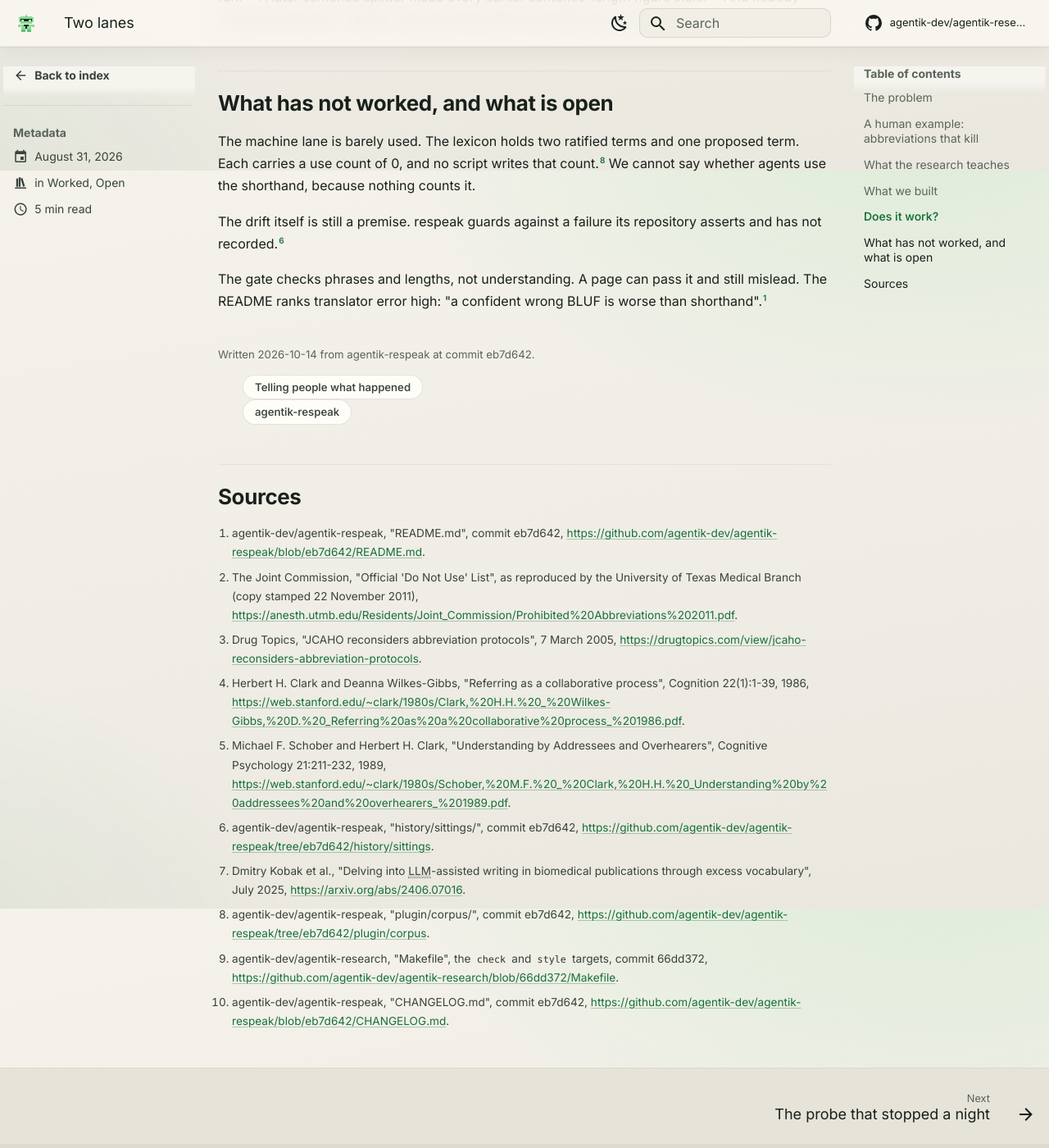
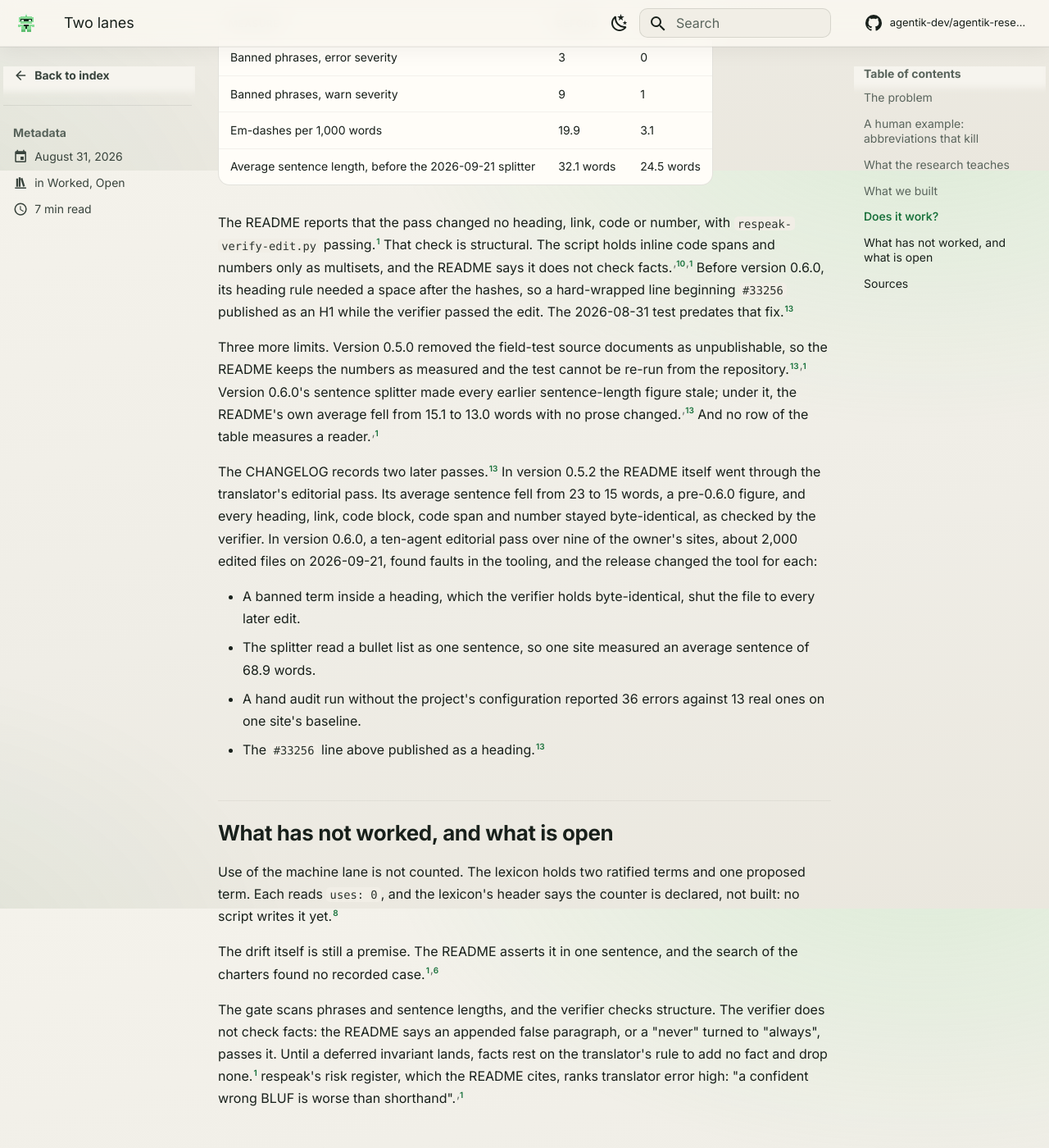
Before and after one commit to agentik-dev/agentik-research, an MkDocs documentation site: the page built from docs/journal/posts/2026-08-31-two-lanes.md, in a window 1280 px wide and 1400 px high, scrolled down 2492 px. Shown: the whole window at 82% size. Built offline with MkDocs 1.6.1 and Material for MkDocs 9.7.7, drawn with Linux system fonts in a browser that asks for light colours; comment, search, counter and statistics services are not loaded; some of the changed text lies outside the part shown.

Commit message:
refute round 2: the two-lanes entry
Drift stated as respeak's premise; the 0.5.2 and 0.6.0 passes counted;
use is not counted; never_compress is instruction-only; the verifier's
multiset check and its #33256 miss; footnotes at c83e9b8.

Co-Authored-By: Claude Opus 5.5 <noreply@anthropic.com>
Claude-Session: https://claude.ai/code/session_01R5RHzc5egLvnAPkepxJvb8

```diff
--- a/docs/journal/posts/2026-08-31-two-lanes.md
+++ b/docs/journal/posts/2026-08-31-two-lanes.md
@@ -4,18 +4,18 @@ date:
 categories:
   - Worked
   - Open
-description: Agents that write to each other drift toward shorthand, and the person reading the run becomes the outsider. respeak splits the lanes and gates the human one. One field test, n=1.
+description: respeak's premise is that agents that write to each other drift toward shorthand, and the person reading the run becomes the outsider. It splits the lanes and gates the human one. One field test, n=1.
 ---
 
 # Two lanes
 
-Agents that write to each other pay for every word, so they compress. A person who reads their notes later can be left outside. agentik-respeak keeps two lanes: governed shorthand between agents, and plain, gated prose for people. One editorial pass on one document is the whole of its evidence, and the drift it answers is not recorded anywhere in its repository's history.
+agentik-respeak starts from a premise: agents that write to each other drift into shorthand, and the person who reads the run is left outside. It keeps two lanes: governed shorthand between agents, and plain, gated prose for people. Its evidence is our use: one field test on one document, then later editorial passes over the owner's sites and over its own README. The README reports no reader study, and a search of the repository's charters found no recorded case of the drift.
 
 <!-- more -->
 
 ## The problem
 
-An unattended run is a chain of sessions handing work to each other through notes, packets and charters. Each token in those notes costs context, so the pressure to compress is built in. respeak's README states the risk in one sentence: "They drift into shorthand, and the person supervising the run becomes the outsider."[^readme]
+In an unattended relay run, one session hands its work to the next. Agents that write to each other spend context on every token, so respeak's README calls the pressure to compress structural. It states the risk in one sentence: "They drift into shorthand, and the person supervising the run becomes the outsider."[^readme]
 
 A note the person cannot read is a run the person cannot audit.[^readme]
 
@@ -29,24 +29,24 @@ The ban did not start that narrow. The accreditor's first goal called for elimin
 
 The [telling-people chapter](../../field/telling-people.md) finds the premise rests on human pairs, not on agents. Herbert Clark and Deanna Wilkes-Gibbs had pairs describe the same abstract figures over six rounds; the words per figure fell from 41 to 8.[^clark] People who overheard the whole conversation matched the figures 88 percent of the time, against 99 for the partner. Overhearers who joined late averaged 68 percent.[^schober] A private shorthand works inside the pair and costs everyone else.
 
-No source records an agent dialect locking a person out, and a search of respeak's own history found no such incident.[^chapter] What the field has measured is the human lane's other failure: machine prose has tells. In 2024 biomedical abstracts, "delves" appeared 28.0 times as often as expected, and at least 13.5 percent of the abstracts were processed with a language model.[^kobak]
+No source records an agent dialect locking a person out. A search of respeak's 41 working-session charters found no such case either; that is a negative result, not proof.[^chapter] What the field has measured is the human lane's other failure: machine prose has tells. In 2024 biomedical abstracts, "delves" appeared 28.0 times as often as expected, and at least 13.5 percent of the abstracts were processed with a language model.[^kobak]
 
 ## What we built
 
 respeak keeps the two lanes apart.[^readme]
 
-- **The machine lane.** Agents may use only shorthand that a person has ratified in a lexicon, and write everything else in full. Entries are proposed, ratified or retired, never silently edited. Error messages, security findings, a user's quotes and numbers with units are never compressed.
-- **The human lane.** A translator renders the work for a person in one of three modes: eli5 for a newcomer, bluf for a manager, technical for a peer engineer. Every mode passes the same gate: 234 banned phrases in 22 categories, 96 of them errors, and 60 replacement rules.[^corpus]
+- **The machine lane.** Agents may use only shorthand that a person has ratified in a lexicon, and write everything else in full. Nothing intercepts their traffic: each session loads a digest of the lexicon through a CLAUDE.md import. Entries are proposed, ratified or retired, never silently edited.[^readme] A `never_compress` list names the classes to keep verbatim, among them error messages, security findings, a user's quotes and numbers with units. The list is instruction-only: the translator's prompt names it and no script checks it, though the verifier holds numbers across an editorial pass.[^config]
+- **The human lane.** A translator renders the work for a person in one of three modes: eli5 for a newcomer, bluf for a manager, technical for a peer engineer.[^readme][^config] Every mode passes the same style gate: 234 banned phrases in 22 categories, 96 of them errors, and 60 replacement rules.[^corpus]
 
 The README names the two alternatives it rejects. Forcing prose on agents pays the attention cost on every message. Letting the dialect drift gives up auditing your own automation.[^readme]
 
-This site runs the same gate: its `make check` runs `make style`, which calls respeak's check on every page.[^makefile]
+This site runs respeak's gate on its own pages: `make check` runs `make style`, which calls respeak's `respeak-check.sh` on `docs/**/*.md` and `README.md`.[^makefile][^siteconfig] It is not quite the same gate. respeak ships an empty `gate.allow` list.[^config] This site's list skips two corpus rules of error severity, `delve` and `synerg(y|ies|istic)`, because cited paper titles carry those words.[^siteconfig][^corpus]
 
 ## Does it work?
 
 <div class="ak-verdict" markdown>
 
-<span class="ev ev-our-use">our use</span> One field test, n=1: one editorial pass over one 4,000-word internal design document. The README calls the numbers "sizing evidence, not a benchmark".
+<span class="ev ev-our-use">our use</span> One field test, n=1: one editorial pass over one 4,000-word internal design document, which the README calls "sizing evidence, not a benchmark". The CHANGELOG adds a pass over the README and a ten-agent pass over about 2,000 files of the owner's sites, which found faults in the tooling. The README reports no reader study.
 
 </div>
 
@@ -57,19 +57,28 @@ The README's own table:[^readme]
 | Banned phrases, error severity | 3 | 0 |
 | Banned phrases, warn severity | 9 | 1 |
 | Em-dashes per 1,000 words | 19.9 | 3.1 |
-| Average sentence length | 32.1 words | 24.5 words |
+| Average sentence length, before the 2026-09-21 splitter | 32.1 words | 24.5 words |
 
-The pass changed no heading, link, code or number, and the verifier proves that.[^readme] Three limits weaken the rest. The source documents were removed as unpublishable, so the test cannot be re-run.[^changelog] A later sentence splitter made every earlier sentence-length figure stale.[^changelog] And nobody measured whether a reader understood the after-text better than the before.
+The README reports that the pass changed no heading, link, code or number, with `respeak-verify-edit.py` passing.[^readme] That check is structural. The script holds inline code spans and numbers only as multisets, and the README says it does not check facts.[^verify][^readme] Before version 0.6.0, its heading rule needed a space after the hashes, so a hard-wrapped line beginning `#33256` published as an H1 while the verifier passed the edit. The 2026-08-31 test predates that fix.[^changelog]
+
+Three more limits. Version 0.5.0 removed the field-test source documents as unpublishable, so the README keeps the numbers as measured and the test cannot be re-run from the repository.[^changelog][^readme] Version 0.6.0's sentence splitter made every earlier sentence-length figure stale; under it, the README's own average fell from 15.1 to 13.0 words with no prose changed.[^changelog] And no row of the table measures a reader.[^readme]
+
+The CHANGELOG records two later passes.[^changelog] In version 0.5.2 the README itself went through the translator's editorial pass. Its average sentence fell from 23 to 15 words, a pre-0.6.0 figure, and every heading, link, code block, code span and number stayed byte-identical, as checked by the verifier. In version 0.6.0, a ten-agent editorial pass over nine of the owner's sites, about 2,000 edited files on 2026-09-21, found faults in the tooling, and the release changed the tool for each:
+
+- A banned term inside a heading, which the verifier holds byte-identical, shut the file to every later edit.
+- The splitter read a bullet list as one sentence, so one site measured an average sentence of 68.9 words.
+- A hand audit run without the project's configuration reported 36 errors against 13 real ones on one site's baseline.
+- The `#33256` line above published as a heading.[^changelog]
 
 ## What has not worked, and what is open
 
-The machine lane is barely used. The lexicon holds two ratified terms and one proposed term. Each carries a use count of 0, and no script writes that count.[^corpus] We cannot say whether agents use the shorthand, because nothing counts it.
+Use of the machine lane is not counted. The lexicon holds two ratified terms and one proposed term. Each reads `uses: 0`, and the lexicon's header says the counter is declared, not built: no script writes it yet.[^corpus]
 
-The drift itself is still a premise. respeak guards against a failure its repository asserts and has not recorded.[^chapter]
+The drift itself is still a premise. The README asserts it in one sentence, and the search of the charters found no recorded case.[^readme][^chapter]
 
-The gate checks phrases and lengths, not understanding. A page can pass it and still mislead. The README ranks translator error high: "a confident wrong BLUF is worse than shorthand".[^readme]
+The gate scans phrases and sentence lengths, and the verifier checks structure. The verifier does not check facts: the README says an appended false paragraph, or a "never" turned to "always", passes it. Until a deferred invariant lands, facts rest on the translator's rule to add no fact and drop none.[^readme] respeak's risk register, which the README cites, ranks translator error high: "a confident wrong BLUF is worse than shorthand".[^readme]
 
-<p class="ak-written">Written 2026-10-14 from agentik-respeak at commit eb7d642.</p>
+<p class="ak-written">Written 2026-10-14 from agentik-respeak at commit c83e9b8.</p>
 
 <ul class="ak-related" markdown>
 <li markdown>[Telling people what happened](../../field/telling-people.md)</li>
@@ -78,13 +87,16 @@ The gate checks phrases and lengths, not understanding. A page can pass it and s
 
 ## Sources
 
-[^readme]: agentik-dev/agentik-respeak, "README.md", commit eb7d642, <https://github.com/agentik-dev/agentik-respeak/blob/eb7d642/README.md>.
+[^readme]: agentik-dev/agentik-respeak, "README.md", commit c83e9b8, <https://github.com/agentik-dev/agentik-respeak/blob/c83e9b8/README.md>.
 [^jc]: The Joint Commission, "Official 'Do Not Use' List", as reproduced by the University of Texas Medical Branch (copy stamped 22 November 2011), <https://anesth.utmb.edu/Residents/Joint_Commission/Prohibited%20Abbreviations%202011.pdf>.
 [^drugtopics]: Drug Topics, "JCAHO reconsiders abbreviation protocols", 7 March 2005, <https://drugtopics.com/view/jcaho-reconsiders-abbreviation-protocols>.
 [^clark]: Herbert H. Clark and Deanna Wilkes-Gibbs, "Referring as a collaborative process", Cognition 22(1):1-39, 1986, <https://web.stanford.edu/~clark/1980s/Clark,%20H.H.%20_%20Wilkes-Gibbs,%20D.%20_Referring%20as%20a%20collaborative%20process_%201986.pdf>.
 [^schober]: Michael F. Schober and Herbert H. Clark, "Understanding by Addressees and Overhearers", Cognitive Psychology 21:211-232, 1989, <https://web.stanford.edu/~clark/1980s/Schober,%20M.F.%20_%20Clark,%20H.H.%20_Understanding%20by%20addressees%20and%20overhearers_%201989.pdf>.
-[^chapter]: agentik-dev/agentik-respeak, "history/sittings/", commit eb7d642, <https://github.com/agentik-dev/agentik-respeak/tree/eb7d642/history/sittings>.
+[^chapter]: agentik-dev/agentik-respeak, "history/sittings/", the 41 charters of 2026-09-22 to 2026-10-13, commit c83e9b8, <https://github.com/agentik-dev/agentik-respeak/tree/c83e9b8/history/sittings>.
 [^kobak]: Dmitry Kobak et al., "Delving into LLM-assisted writing in biomedical publications through excess vocabulary", July 2025, <https://arxiv.org/abs/2406.07016>.
-[^corpus]: agentik-dev/agentik-respeak, "plugin/corpus/", commit eb7d642, <https://github.com/agentik-dev/agentik-respeak/tree/eb7d642/plugin/corpus>.
+[^corpus]: agentik-dev/agentik-respeak, "plugin/corpus/", commit c83e9b8, <https://github.com/agentik-dev/agentik-respeak/tree/c83e9b8/plugin/corpus>.
+[^config]: agentik-dev/agentik-respeak, "plugin/config/respeak.config.yaml", commit c83e9b8, <https://github.com/agentik-dev/agentik-respeak/blob/c83e9b8/plugin/config/respeak.config.yaml>.
+[^verify]: agentik-dev/agentik-respeak, "plugin/scripts/respeak-verify-edit.py", commit c83e9b8, <https://github.com/agentik-dev/agentik-respeak/blob/c83e9b8/plugin/scripts/respeak-verify-edit.py>.
 [^makefile]: agentik-dev/agentik-research, "Makefile", the `check` and `style` targets, commit 66dd372, <https://github.com/agentik-dev/agentik-research/blob/66dd372/Makefile>.
-[^changelog]: agentik-dev/agentik-respeak, "CHANGELOG.md", commit eb7d642, <https://github.com/agentik-dev/agentik-respeak/blob/eb7d642/CHANGELOG.md>.
+[^siteconfig]: agentik-dev/agentik-research, ".claude/respeak/config.yaml", the `gate` block, commit 66dd372, <https://github.com/agentik-dev/agentik-research/blob/66dd372/.claude/respeak/config.yaml>.
+[^changelog]: agentik-dev/agentik-respeak, "CHANGELOG.md", commit c83e9b8, <https://github.com/agentik-dev/agentik-respeak/blob/c83e9b8/CHANGELOG.md>.
```
Also changed, not shown: research/sources/agentik-research-makefile.md (+2 -1 lines), research/sources/agentik-respeak-head-2026-10-14.md (+6 -1 lines).
